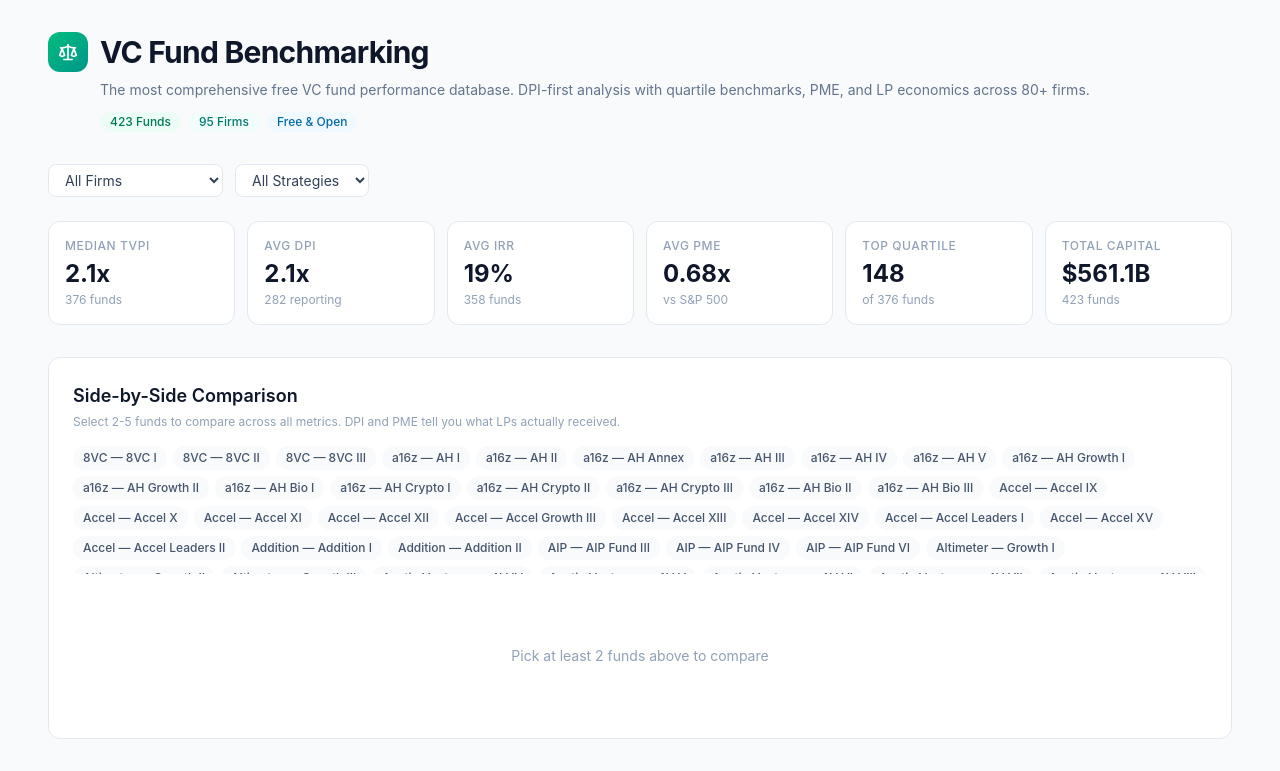
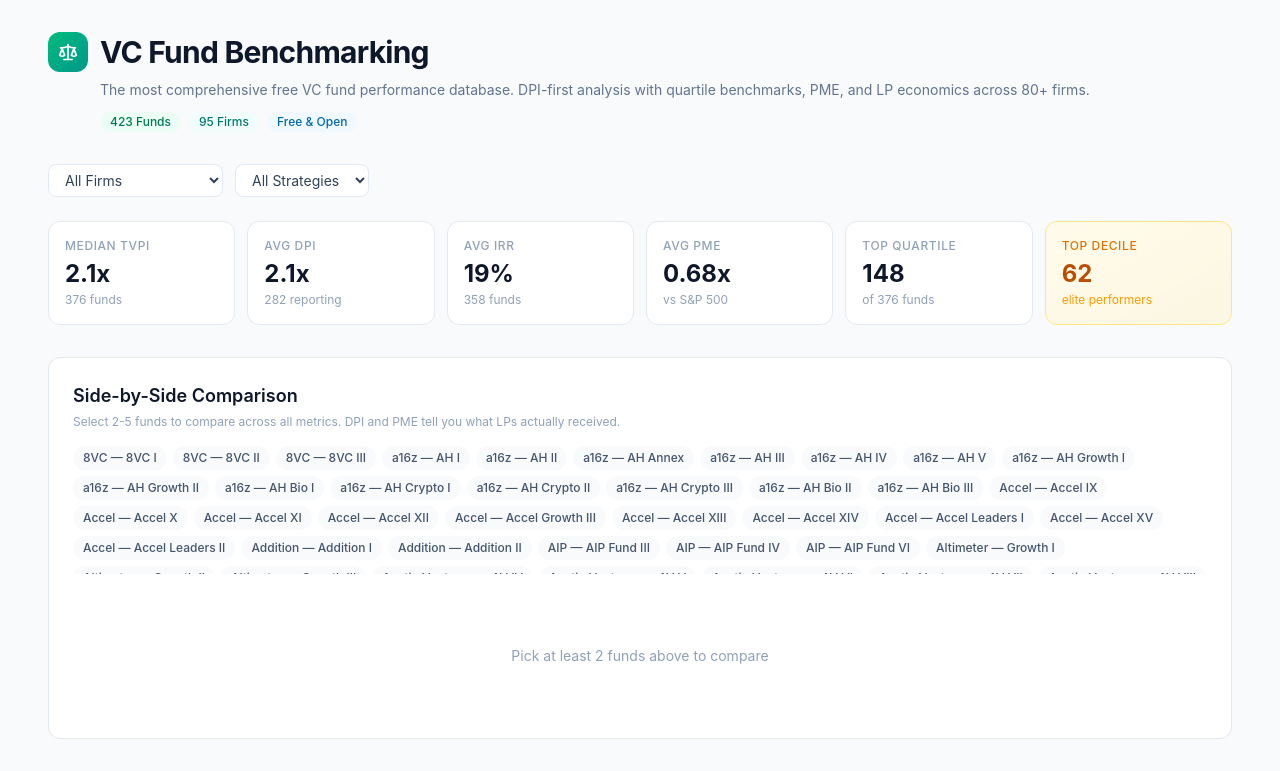
Before and after one commit to TraceCohenTech/vc-fund-benchmarking, a React (Vite) app: page / in a window 1280 px wide. Shown: the top 771 px of the page. Built offline with nearby package versions, Linux system fonts and the light colour scheme.

Commit message:
Add info tooltips, top decile badges, percentile bars, privacy banner, OG meta tags

```diff
--- a/src/components/Footer.tsx
+++ b/src/components/Footer.tsx
@@ -1,4 +1,4 @@
-import { Twitter, Mail } from "lucide-react";
+import { Twitter, Mail, Shield } from "lucide-react";
 
 const SOURCES = [
   { name: "CalPERS PEP Fund Performance", note: "Insight, Khosla, Tiger Global, Lightspeed" },
@@ -31,6 +31,10 @@
         Benchmark quartile data derived from Cambridge Associates and Carta quarterly reports.
         Individual fund data from public pension disclosures and published reports. All values net to LP unless noted.
       </p>
+      <div className="flex items-center justify-center gap-2 text-xs text-slate-400 mb-4 px-4 py-2.5 bg-slate-50 rounded-lg border border-slate-100 max-w-lg mx-auto">
+        <Shield className="w-3.5 h-3.5 text-emerald-500 shrink-0" />
+        <span>All data is processed locally in your browser. Nothing is stored on any server.</span>
+      </div>
       <div className="flex items-center justify-center gap-6 text-sm text-slate-400">
         <a
           href="https://x.com/Trace_Cohen"
--- a/src/components/FundTable.tsx
+++ b/src/components/FundTable.tsx
@@ -3,22 +3,44 @@
 import type { DerivedFundRow } from "../types";
 import { fmtX, fmtPct, fmtUSDm } from "../utils/format";
 import { firmColor, QUARTILE_COLORS } from "./chartColors";
+import InfoTooltip from "./InfoTooltip";
 
 type Props = { rows: DerivedFundRow[] };
-type SortKey = "firm" | "vintage" | "netTVPI" | "netDPI" | "irrToLP" | "pme" | "fundSizeUSDm" | "quartile";
+type SortKey = "firm" | "vintage" | "netTVPI" | "netDPI" | "irrToLP" | "pme" | "fundSizeUSDm" | "quartile" | "percentile";
+
+type EnrichedRow = DerivedFundRow & { percentile: number | null };
 
 export default function FundTable({ rows }: Props) {
   const [sortKey, setSortKey] = useState<SortKey>("netDPI");
   const [sortAsc, setSortAsc] = useState(false);
+
+  // Compute percentile rank within same-vintage peers
+  const enriched: EnrichedRow[] = (() => {
+    const byVintage = new Map<number, DerivedFundRow[]>();
+    for (const r of rows) {
+      if (r.netTVPI != null) {
+        const arr = byVintage.get(r.vintage) || [];
+        arr.push(r);
+        byVintage.set(r.vintage, arr);
+      }
+    }
+    return rows.map((r) => {
+      if (r.netTVPI == null) return { ...r, percentile: null };
+      const peers = byVintage.get(r.vintage) || [];
+      if (peers.length < 2) return { ...r, percentile: null };
+      const rank = peers.filter((p) => p.netTVPI! <= r.netTVPI!).length;
+      return { ...r, percentile: Math.round((rank / peers.length) * 100) };
+    });
+  })();
 
   const handleSort = (key: SortKey) => {
     if (key === sortKey) setSortAsc(!sortAsc);
     else { setSortKey(key); setSortAsc(false); }
   };
 
-  const sorted = [...rows].sort((a, b) => {
-    const av = a[sortKey as keyof DerivedFundRow];
-    const bv = b[sortKey as keyof DerivedFundRow];
+  const sorted = [...enriched].sort((a, b) => {
+    const av = a[sortKey as keyof EnrichedRow];
+    const bv = b[sortKey as keyof EnrichedRow];
     if (av == null && bv == null) return 0;
     if (av == null) return 1;
     if (bv == null) return -1;
@@ -52,11 +74,22 @@
               <th className="py-2 px-3 text-left text-xs font-medium text-slate-400 uppercase tracking-wider">Fund</th>
               {th("Vintage", "vintage")}
               {th("Size", "fundSizeUSDm")}
-              {th("TVPI", "netTVPI")}
-              {th("DPI", "netDPI")}
-              {th("IRR", "irrToLP")}
-              {th("PME", "pme")}
-              {th("Quartile", "quartile")}
+              <th onClick={() => handleSort("netTVPI")} className="py-2 px-3 text-right text-xs font-medium text-slate-400 uppercase tracking-wider cursor-pointer hover:text-slate-600 select-none">
+                TVPI<InfoTooltip term="TVPI" /> {sortKey === "netTVPI" ? (sortAsc ? "\u25B2" : "\u25BC") : ""}
+              </th>
+              <th onClick={() => handleSort("netDPI")} className="py-2 px-3 text-right text-xs font-medium text-slate-400 uppercase tracking-wider cursor-pointer hover:text-slate-600 select-none">
+                DPI<InfoTooltip term="DPI" /> {sortKey === "netDPI" ? (sortAsc ? "\u25B2" : "\u25BC") : ""}
+              </th>
+              <th onClick={() => handleSort("irrToLP")} className="py-2 px-3 text-right text-xs font-medium text-slate-400 uppercase tracking-wider cursor-pointer hover:text-slate-600 select-none">
+                IRR<InfoTooltip term="IRR" /> {sortKey === "irrToLP" ? (sortAsc ? "\u25B2" : "\u25BC") : ""}
+              </th>
+              <th onClick={() => handleSort("pme")} className="py-2 px-3 text-right text-xs font-medium text-slate-400 uppercase tracking-wider cursor-pointer hover:text-slate-600 select-none">
+                PME<InfoTooltip term="PME" /> {sortKey === "pme" ? (sortAsc ? "\u25B2" : "\u25BC") : ""}
+              </th>
+              <th onClick={() => handleSort("quartile")} className="py-2 px-3 text-right text-xs font-medium text-slate-400 uppercase tracking-wider cursor-pointer hover:text-slate-600 select-none">
+                Quartile<InfoTooltip term="Quartile" /> {sortKey === "quartile" ? (sortAsc ? "\u25B2" : "\u25BC") : ""}
+              </th>
+              {th("Percentile", "percentile")}
             </tr>
           </thead>
           <tbody>
@@ -71,6 +104,7 @@
                 <td className="py-2 px-3 text-right text-slate-600 font-mono">{fmtPct(r.irrToLP)}</td>
                 <td className="py-2 px-3 text-right text-slate-600 font-mono">{r.pme != null ? `${r.pme.toFixed(2)}x` : "\u2014"}</td>
                 <td className="py-2 px-3 text-right">
+                  <span className="inline-flex items-center gap-1.5">
                     {r.quartile ? (
                       <span
                         className="px-2 py-0.5 rounded-full text-xs font-medium text-white"
@@ -83,6 +117,29 @@
                     ) : (
                       <span className="text-slate-400 text-xs">Pre-benchmark</span>
                     )}
+                    {r.percentile != null && r.percentile >= 90 && (
+                      <span className="px-1.5 py-0.5 rounded text-[10px] font-bold bg-amber-100 text-amber-700 border border-amber-200 whitespace-nowrap">
+                        Top 10%
+                      </span>
+                    )}
+                  </span>
+                </td>
+                <td className="py-2 px-3 text-right">
+                  {r.percentile != null ? (
+                    <div className="flex items-center gap-2 justify-end">
+                      <div className="w-20 h-2 rounded-full overflow-hidden" style={{ background: "linear-gradient(to right, #ef4444, #f59e0b, #22c55e)" }}>
+                        <div
+                          className="h-full relative"
+                          style={{ width: `${r.percentile}%` }}
+                        >
+                          <div className="absolute right-0 top-1/2 -translate-y-1/2 w-2.5 h-2.5 rounded-full bg-white border-2 border-slate-700 shadow-sm" />
+                        </div>
+                      </div>
+                      <span className="font-mono text-xs text-slate-600 w-8 text-right">{r.percentile}%</span>
+                    </div>
+                  ) : (
+                    <span className="text-slate-300 text-xs">{"\u2014"}</span>
+                  )}
                 </td>
               </tr>
             ))}
--- /dev/null
+++ b/src/components/InfoTooltip.tsx
@@ -0,0 +1,42 @@
+import { useState } from "react";
+import { Info } from "lucide-react";
+
+const TERMS: Record<string, string> = {
+  TVPI: "Total Value to Paid-In. Total fund value (realized + unrealized) divided by capital called. A 3.0x TVPI means $3 returned per $1 invested.",
+  DPI: "Distributions to Paid-In. Cash actually returned to LPs divided by capital called. Unlike TVPI, DPI only counts realized returns — money in the bank.",
+  IRR: "Internal Rate of Return. The annualized return accounting for the timing of cash flows. Higher IRR means faster compounding, but can be misleading for young funds.",
+  PME: "Public Market Equivalent. Compares fund performance to investing the same capital in the S&P 500. A PME above 1.0x means the fund beat public markets.",
+  Quartile: "Ranking vs. peer funds of the same vintage year. Top quartile = top 25% of funds. Based on Cambridge Associates benchmark data.",
+};
+
+type Props = {
+  term: string;
+  className?: string;
+};
+
+export default function InfoTooltip({ term, className = "" }: Props) {
+  const [show, setShow] = useState(false);
+  const text = TERMS[term];
+  if (!text) return null;
+
+  return (
+    <span className={`relative inline-flex ${className}`}>
+      <button
+        onMouseEnter={() => setShow(true)}
+        onMouseLeave={() => setShow(false)}
+        onClick={() => setShow(!show)}
+        className="text-slate-300 hover:text-slate-500 transition-colors ml-1"
+        aria-label={`What is ${term}?`}
+      >
+        <Info className="w-3.5 h-3.5" />
+      </button>
+      {show && (
+        <div className="absolute z-50 bottom-full left-1/2 -translate-x-1/2 mb-2 w-64 px-3 py-2.5 bg-slate-900 text-white text-xs leading-relaxed rounded-lg shadow-xl pointer-events-none">
+          <span className="font-semibold text-emerald-400">{term}</span>
+          <span className="text-slate-300"> — {text}</span>
+          <div className="absolute top-full left-1/2 -translate-x-1/2 border-4 border-transparent border-t-slate-900" />
+        </div>
+      )}
+    </span>
+  );
+}
--- a/src/components/KPICards.tsx
+++ b/src/components/KPICards.tsx
@@ -12,13 +12,31 @@
   const withPME = rows.filter((r) => r.pme != null);
   const topQuartile = rows.filter((r) => r.quartile === "Top");
 
-  const cards = [
+  // Count top decile funds (top 10% within their vintage)
+  const topDecileCount = (() => {
+    const byVintage = new Map<number, DerivedFundRow[]>();
+    for (const r of withTVPI) {
+      const arr = byVintage.get(r.vintage) || [];
+      arr.push(r);
+      byVintage.set(r.vintage, arr);
+    }
+    let count = 0;
+    for (const r of withTVPI) {
+      const peers = byVintage.get(r.vintage) || [];
+      if (peers.length < 2) continue;
+      const rank = peers.filter((p) => p.netTVPI! <= r.netTVPI!).length;
+      if (rank / peers.length >= 0.9) count++;
+    }
+    return count;
+  })();
+
+  const cards: { label: string; value: string; sub: string; highlight?: boolean }[] = [
     { label: "Median TVPI", value: fmtX(median(withTVPI.map((r) => r.netTVPI))), sub: `${withTVPI.length} funds` },
     { label: "Avg DPI", value: fmtX(mean(withDPI.map((r) => r.netDPI))), sub: `${withDPI.length} reporting` },
     { label: "Avg IRR", value: fmtPct(mean(withIRR.map((r) => r.irrToLP))), sub: `${withIRR.length} funds` },
     { label: "Avg PME", value: (mean(withPME.map((r) => r.pme)) ?? 0).toFixed(2) + "x", sub: "vs S&P 500" },
     { label: "Top Quartile", value: `${topQuartile.length}`, sub: `of ${withTVPI.length} funds` },
-    { label: "Total Capital", value: fmtUSDm(rows.reduce((s, r) => s + (r.fundSizeUSDm ?? 0), 0)), sub: `${rows.length} funds` },
+    { label: "Top Decile", value: `${topDecileCount}`, sub: "elite performers", highlight: true },
   ];
 
   return (
@@ -29,11 +47,15 @@
           initial={{ opacity: 0, y: 10 }}
           animate={{ opacity: 1, y: 0 }}
           transition={{ delay: i * 0.05 }}
-          className="bg-white rounded-xl border border-slate-200 p-4"
+          className={`rounded-xl border p-4 ${
+            c.highlight
+              ? "bg-gradient-to-br from-amber-50 to-amber-100/50 border-amber-200"
+              : "bg-white border-slate-200"
+          }`}
         >
-          <p className="text-xs font-medium text-slate-400 uppercase tracking-wider">{c.label}</p>
-          <p className="text-2xl font-bold text-slate-900 mt-1">{c.value}</p>
-          <p className="text-xs text-slate-400 mt-0.5">{c.sub}</p>
+          <p className={`text-xs font-medium uppercase tracking-wider ${c.highlight ? "text-amber-600" : "text-slate-400"}`}>{c.label}</p>
+          <p className={`text-2xl font-bold mt-1 ${c.highlight ? "text-amber-700" : "text-slate-900"}`}>{c.value}</p>
+          <p className={`text-xs mt-0.5 ${c.highlight ? "text-amber-500" : "text-slate-400"}`}>{c.sub}</p>
         </motion.div>
       ))}
     </div>
```
Also changed, not shown: index.html (+14 -1 lines). Lines whose indentation alone changed are shown as unchanged.
